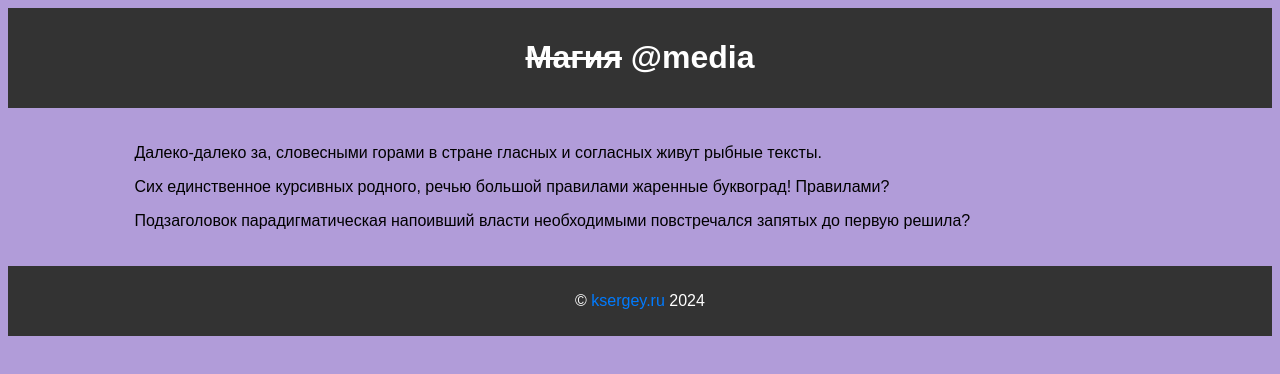
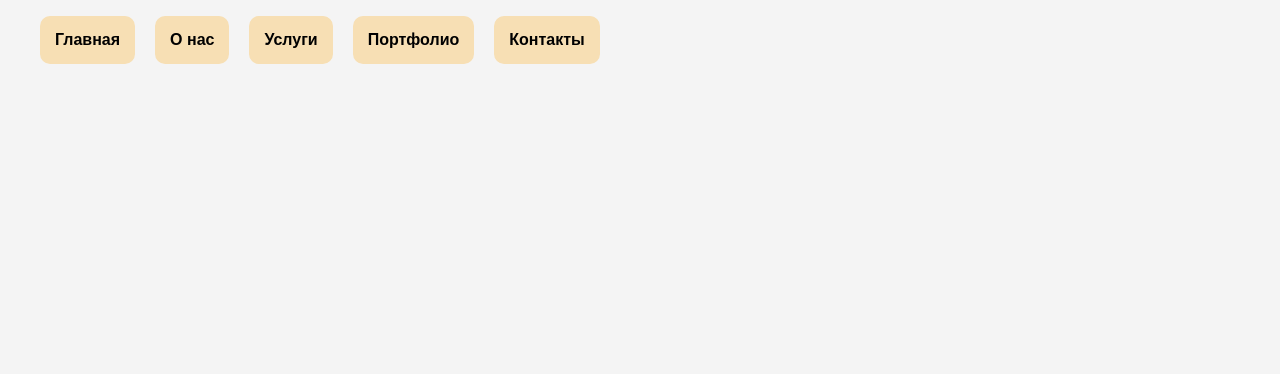
Before and after one commit to haamukoneessa/css-training, a plain HTML site: page index.html in a window 1280 px wide. Drawn offline with Linux system fonts and the light colour scheme.

Commit message:
exercise 7.64

```diff
--- a/index.html
+++ b/index.html
@@ -4,28 +4,38 @@
 <head>
     <meta charset="UTF-8">
     <meta name="viewport" content="width=device-width, initial-scale=1.0">
-    <link rel="stylesheet" href="./styles.css">
-    <title>Медиа-запросы для разных устройств</title>
+    <style>
+        body {
+            font-family: Arial, sans-serif;
+            background-color: #f4f4f4;
+            margin: 0;
+            padding: 0;
+        }
+
+        .menu {
+            list-style: none;
+            display: flex;
+            gap: 20px;
+            font-weight: bold;
+        }
+
+        li {
+            background-color: rgb(247, 223, 180);
+            padding: 15px;
+            border-radius: 10px;
+        }
+    </style>
+    <title>Flex-список меню</title>
 </head>
 
 <body>
-
-    <div class="header">
-        <h1>
-            <s>Магия</s> @media
-        </h1>
-    </div>
-
-    <div class="main-content">
-        <p>Далеко-далеко за, словесными горами в стране гласных и согласных живут рыбные тексты.</p>
-        <p>Сих единственное курсивных родного, речью большой правилами жаренные буквоград! Правилами?</p>
-        <p>Подзаголовок парадигматическая напоивший власти необходимыми повстречался запятых до первую решила?</p>
-    </div>
-
-    <div class="footer">
-        <p>&copy; <a href="http://ksergey.ru">ksergey.ru</a> 2024 </p>
-    </div>
-
+    <ul class="menu">
+        <li>Главная</li>
+        <li>О&nbsp;нас</li>
+        <li>Услуги</li>
+        <li>Портфолио</li>
+        <li>Контакты</li>
+    </ul>
 </body>
 
 </html>
```
